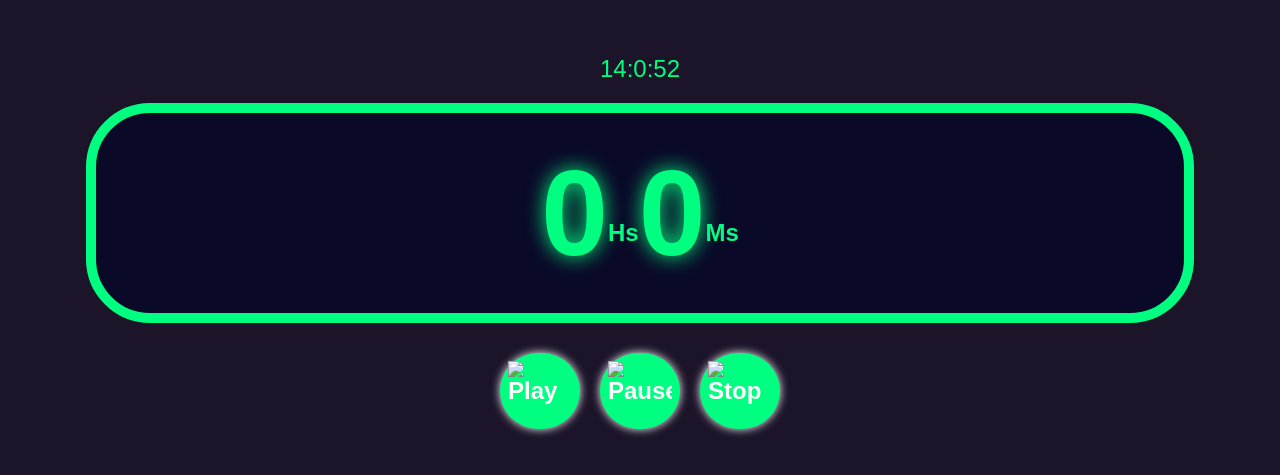
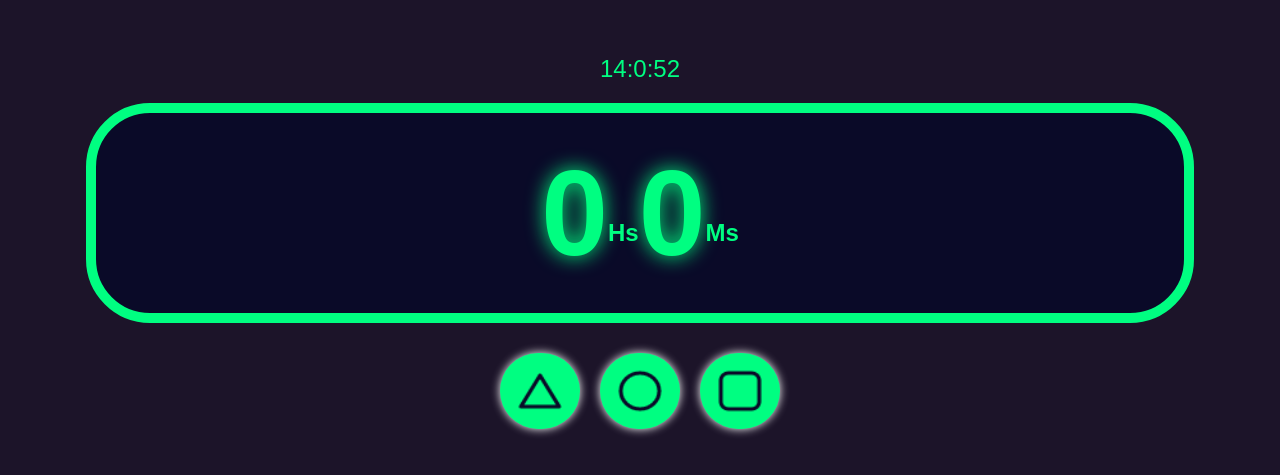
Before and after one commit to devalex16/cronometro, a plain HTML site: page index.html in a window 1280 px wide. Shown: the part 153-628 px from the top of the page. Drawn offline with Linux system fonts and the light colour scheme.

Commit message:
Update index.html

```diff
--- a/index.html
+++ b/index.html
@@ -24,15 +24,15 @@
   <span id="botaos">
     <!--INICIAR-->
     <div id="comecar" class="inicio">
-      <img src="images/play.png" alt="Play">
+      <img src="imagens/play.png" alt="Play">
     </div>
     <!--PAUSAR-->
     <div id="pausar" class="inicio">
-      <img src="images/pause.png" alt="Pause">
+      <img src="imagens/pause.png" alt="Pause">
     </div>
     <!--PARAR-->
     <div id="parar" class="inicio">
-      <img src="images/stop.png" alt="Stop">
+      <img src="imagens/stop.png" alt="Stop">
     </div>
   </span>
   <script src="main.js"></script>
```
